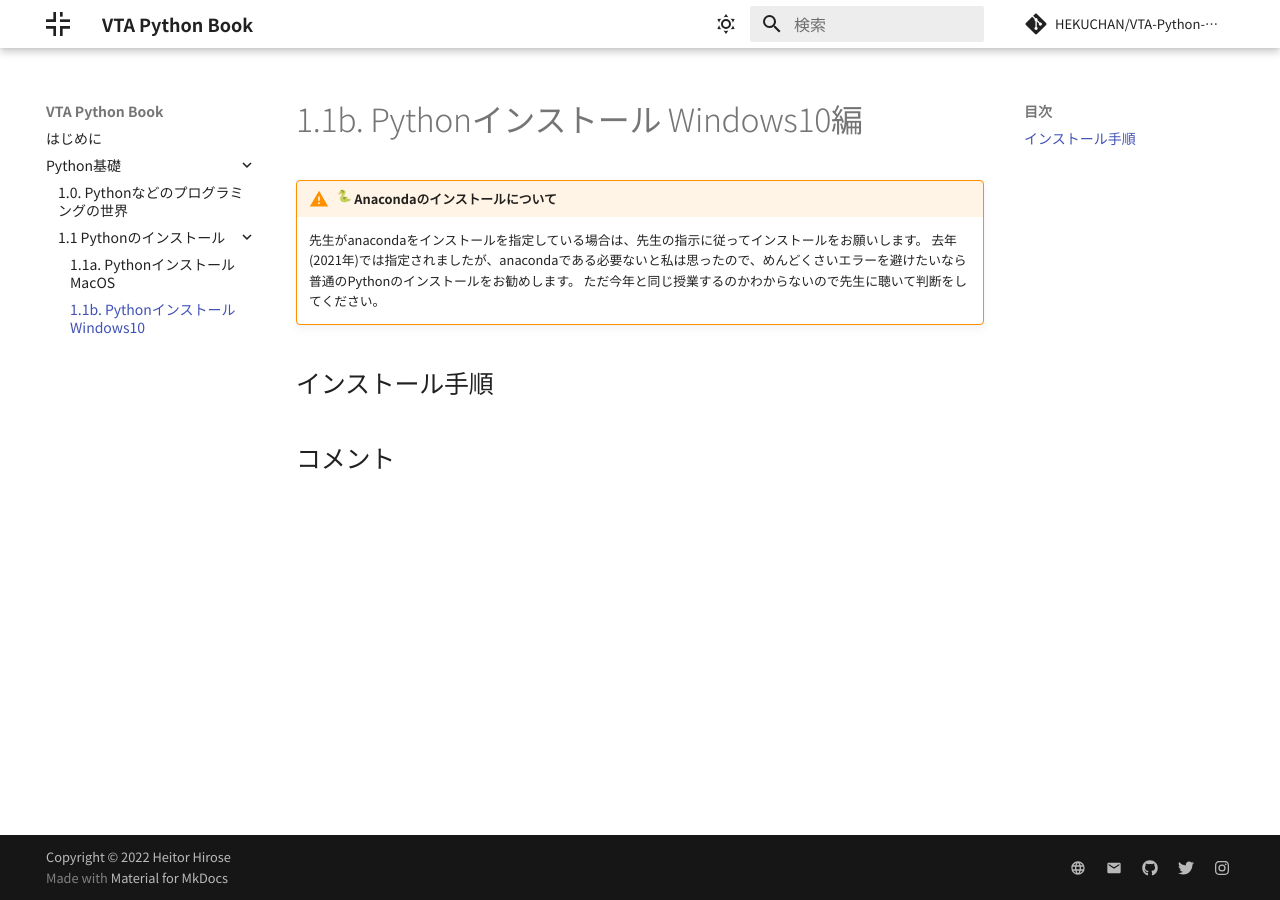
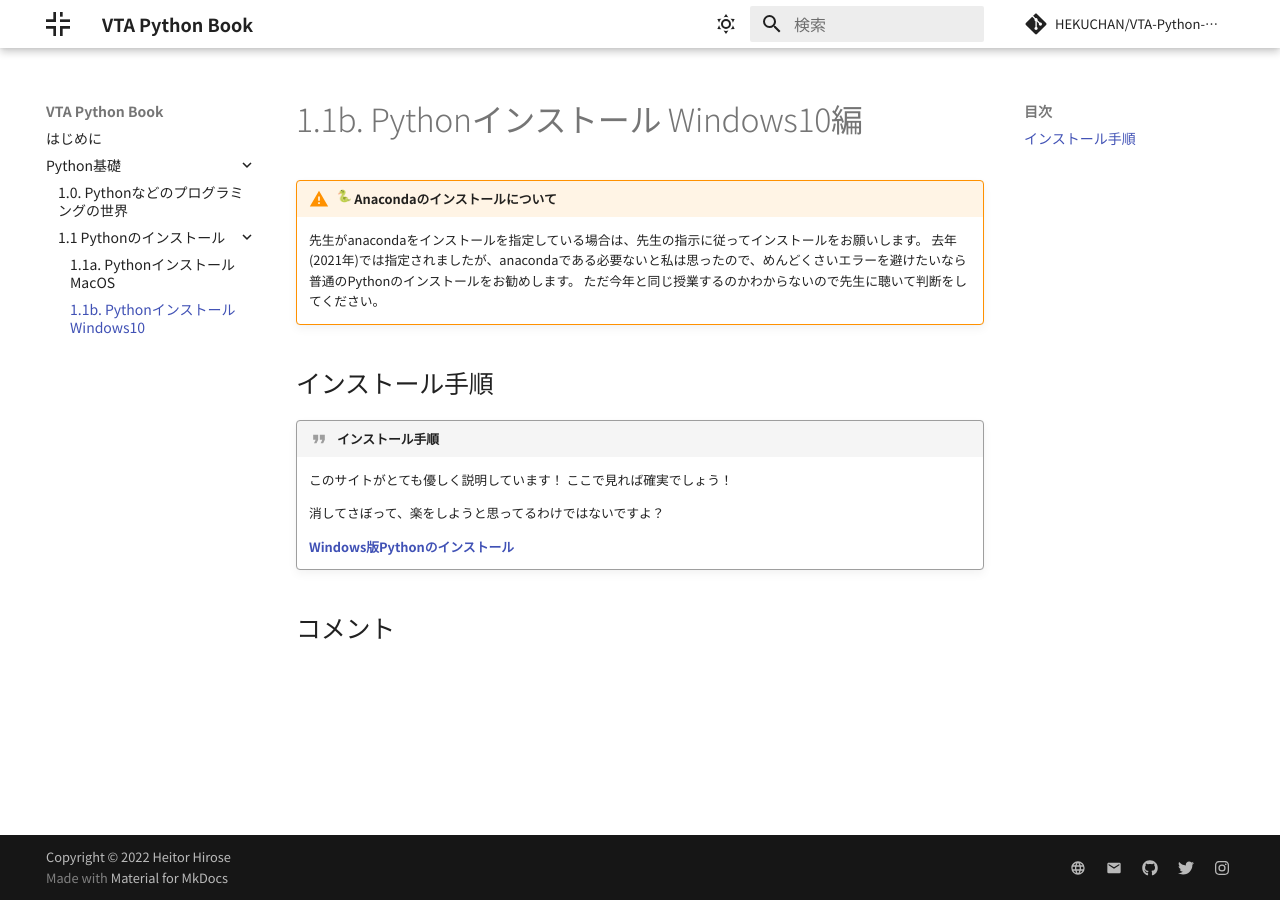
Before and after one commit to HEKUCHAN/VTA-Book, an MkDocs documentation site: the page built from docs/chapter-1/1.1b-windows-install.md, in a window 1280 px wide. Built offline with MkDocs 1.6.1 and Material for MkDocs 9.7.7, drawn with Linux system fonts in a browser that asks for light colours; emoji names are drawn with the system emoji font; comment, search, counter and statistics services are not loaded.

Commit message:
finish install page

```diff
--- a/docs/chapter-1/1.1b-windows-install.md
+++ b/docs/chapter-1/1.1b-windows-install.md
@@ -6,3 +6,11 @@
     ただ今年と同じ授業するのかわからないので先生に聴いて判断をしてください。
 
 ## インストール手順
+
+!!! Quote "インストール手順"
+    このサイトがとても優しく説明しています！
+    ここで見れば確実でしょう！
+
+    消してさぼって、楽をしようと思ってるわけではないですよ？
+
+    [**Windows版Pythonのインストール**](https://www.python.jp/install/windows/install.html)
```
